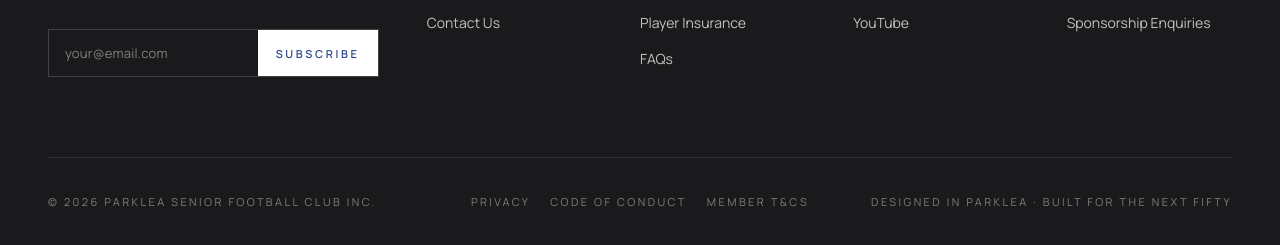
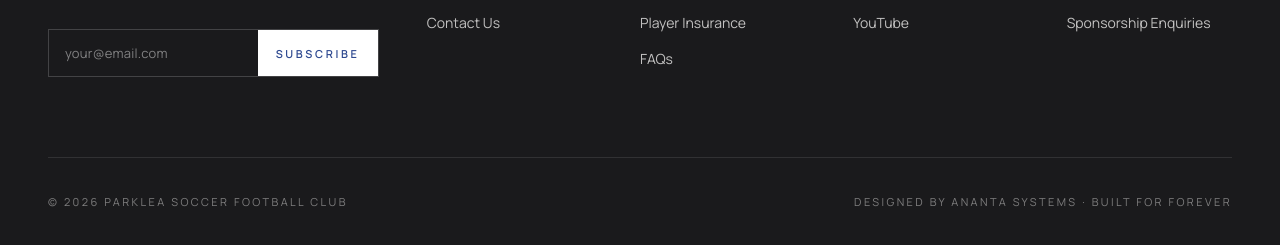
Before and after one commit to aryansinha9/parklea-sfc, a website built with Vite: page parklea-site/club.html in a window 1280 px wide. Shown: the part 5543-5788 px from the top of the page. Built offline with nearby package versions, Linux system fonts and the light colour scheme.

Commit message:
Update footer bottom text

```diff
--- a/parklea-site/club.html
+++ b/parklea-site/club.html
@@ -298,13 +298,11 @@
       </div>
     </div>
     <div class="footer-bottom">
-      <div>© 2026 Parklea Senior Football Club Inc.</div>
+      <div>© 2026 Parklea Soccer Football Club</div>
       <div class="center">
-        <a href="policies.html">Privacy</a>
-        <a href="policies.html">Code of Conduct</a>
-        <a href="policies.html">Member T&amp;Cs</a>
+
       </div>
-      <div class="right">Designed in Parklea · Built for the next fifty</div>
+      <div class="right">Designed by Ananta Systems · Built for forever</div>
     </div>
   </div>
 </footer>
```
Also changed, not shown: parklea-site/coming-soon.html (+3 -5 lines), parklea-site/committee.html (+3 -5 lines), parklea-site/contact.html (+3 -5 lines), parklea-site/grounds.html (+3 -5 lines), parklea-site/index.html (+3 -5 lines), parklea-site/insurance.html (+3 -5 lines), parklea-site/miniroos.html (+3 -5 lines), parklea-site/payment-plans.html (+3 -5 lines), parklea-site/policies.html (+3 -5 lines), parklea-site/registration.html (+3 -5 lines), parklea-site/sponsors.html (+3 -5 lines), parklea-site/template.html (+3 -5 lines), parklea-site/training.html (+3 -5 lines), parklea-site/wwcc.html (+3 -5 lines).
